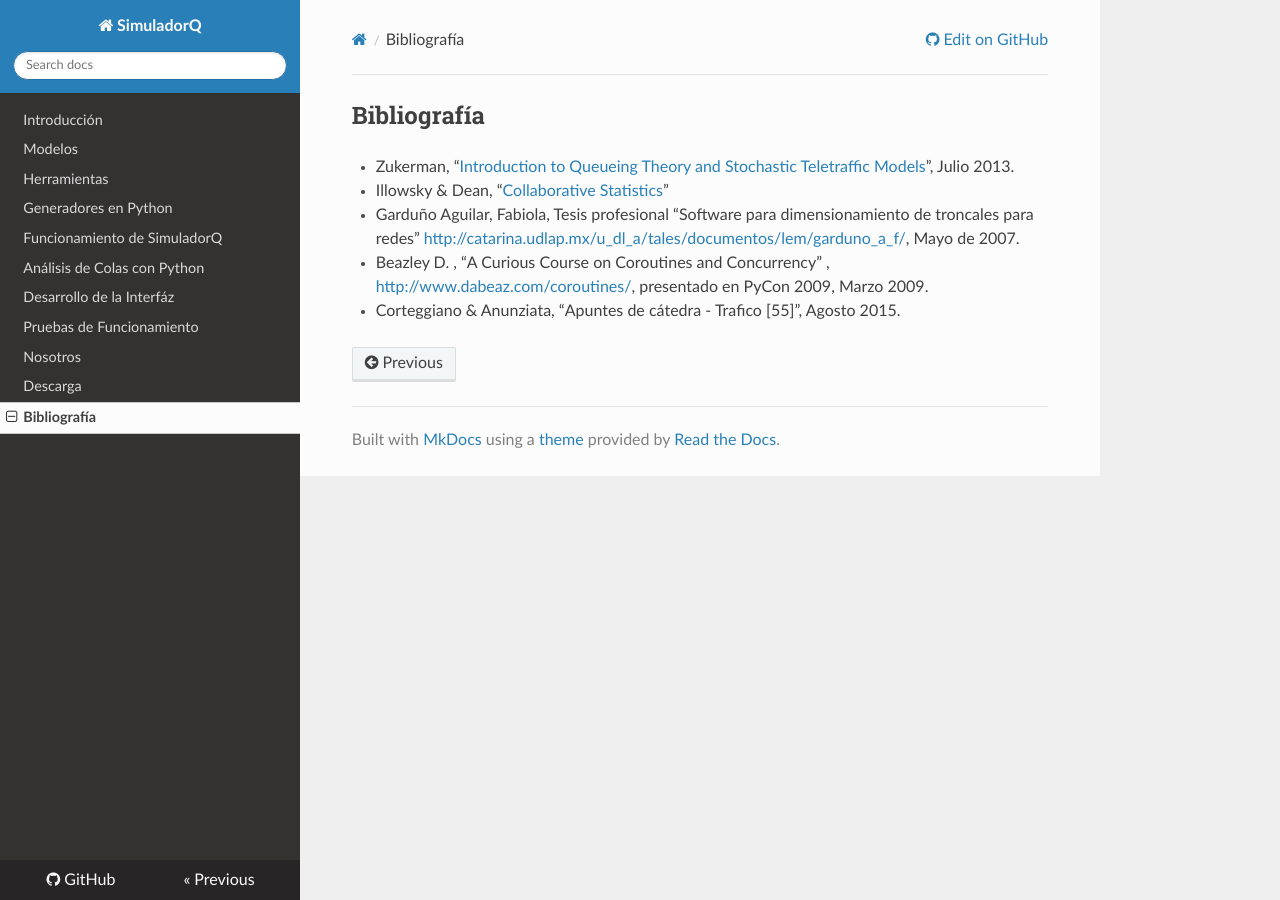
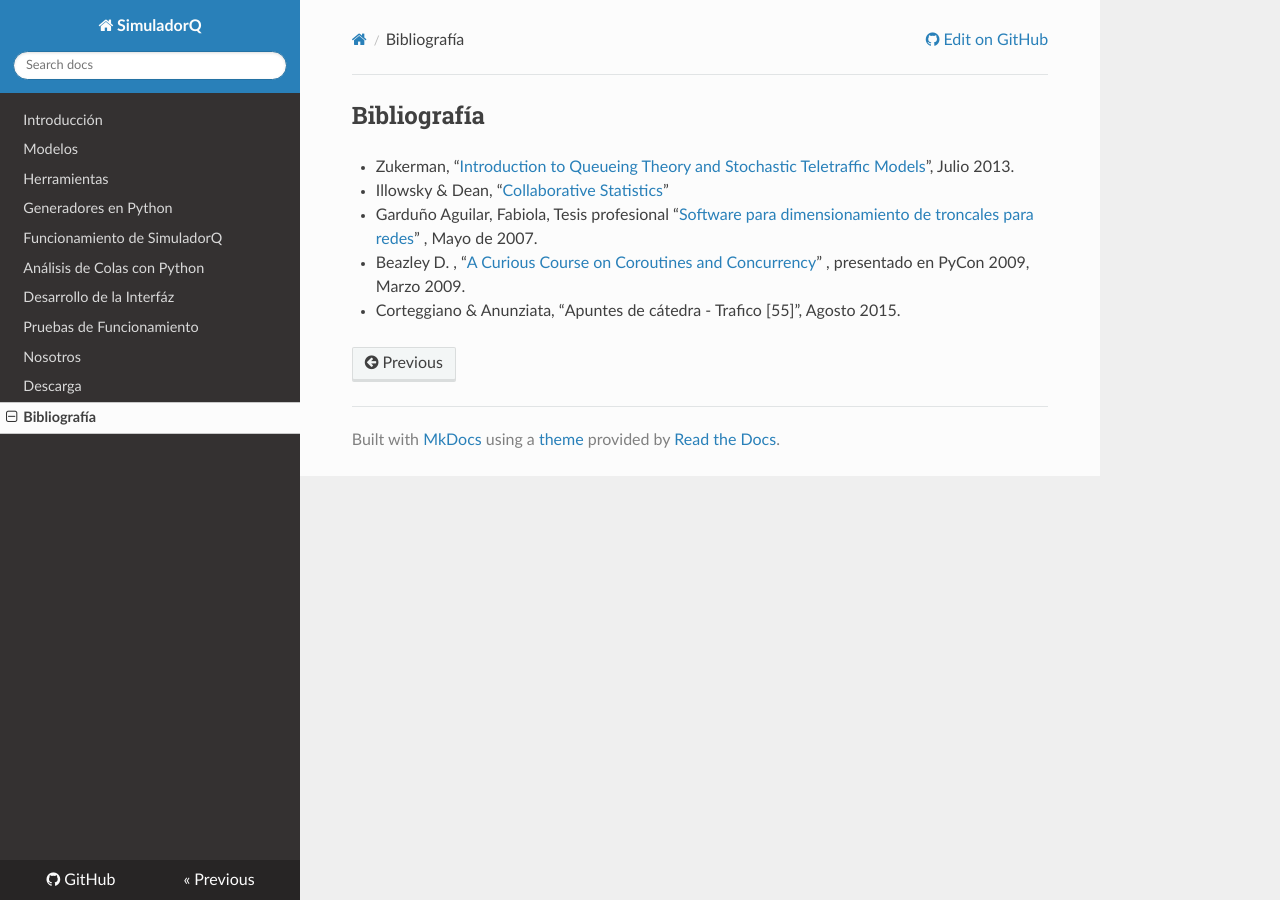
Before and after one commit to m-ibarra-arg/trafico, an MkDocs documentation site: the page built from docs/Bibliografia.md, in a window 1280 px wide. Built offline with MkDocs 1.6.1, drawn with Linux system fonts in a browser that asks for light colours; nearby versions of some CDN libraries; old or Windows-style settings are respelled for this version of MkDocs; some of the changed lines change nothing that is shown.

Commit message:
Uploaded by https://stackedit.io/

```diff
--- a/docs/Bibliografia.md
+++ b/docs/Bibliografia.md
@@ -2,10 +2,10 @@
 
 - Zukerman, "[Introduction to Queueing Theory and Stochastic Teletraffic Models](http://arxiv.org/abs/1307.2968)", Julio 2013.
 - Illowsky & Dean, "[Collaborative Statistics](https://cnx.org/contents/XgdE-Z55@40.9:XgdE-Z55)"
-- Garduño Aguilar, Fabiola, Tesis profesional "Software para dimensionamiento de troncales para redes" [http://catarina.udlap.mx/u_dl_a/tales/documentos/lem/garduno_a_f/](http://catarina.udlap.mx/u_dl_a/tales/documentos/lem/garduno_a_f/), Mayo de 2007.
-- Beazley D. , "A Curious Course on Coroutines and Concurrency" , [http://www.dabeaz.com/coroutines/](http://www.dabeaz.com/coroutines/), presentado en PyCon 2009, Marzo 2009.
+- Garduño Aguilar, Fabiola, Tesis profesional "[Software para dimensionamiento de troncales para redes](http://catarina.udlap.mx/u_dl_a/tales/documentos/lem/garduno_a_f/)" , Mayo de 2007.
+- Beazley D. , "[A Curious Course on Coroutines and Concurrency](http://www.dabeaz.com/coroutines/)" , presentado en PyCon 2009, Marzo 2009.
 - Corteggiano & Anunziata, "Apuntes de cátedra - Trafico [55]", Agosto 2015.
 
 <!--stackedit_data:
-eyJoaXN0b3J5IjpbMTkwMzczNzk0NiwxNTE1NjExOTRdfQ==
+eyJoaXN0b3J5IjpbNTMzNTIyMjMsMTUxNTYxMTk0XX0=
 -->
```
